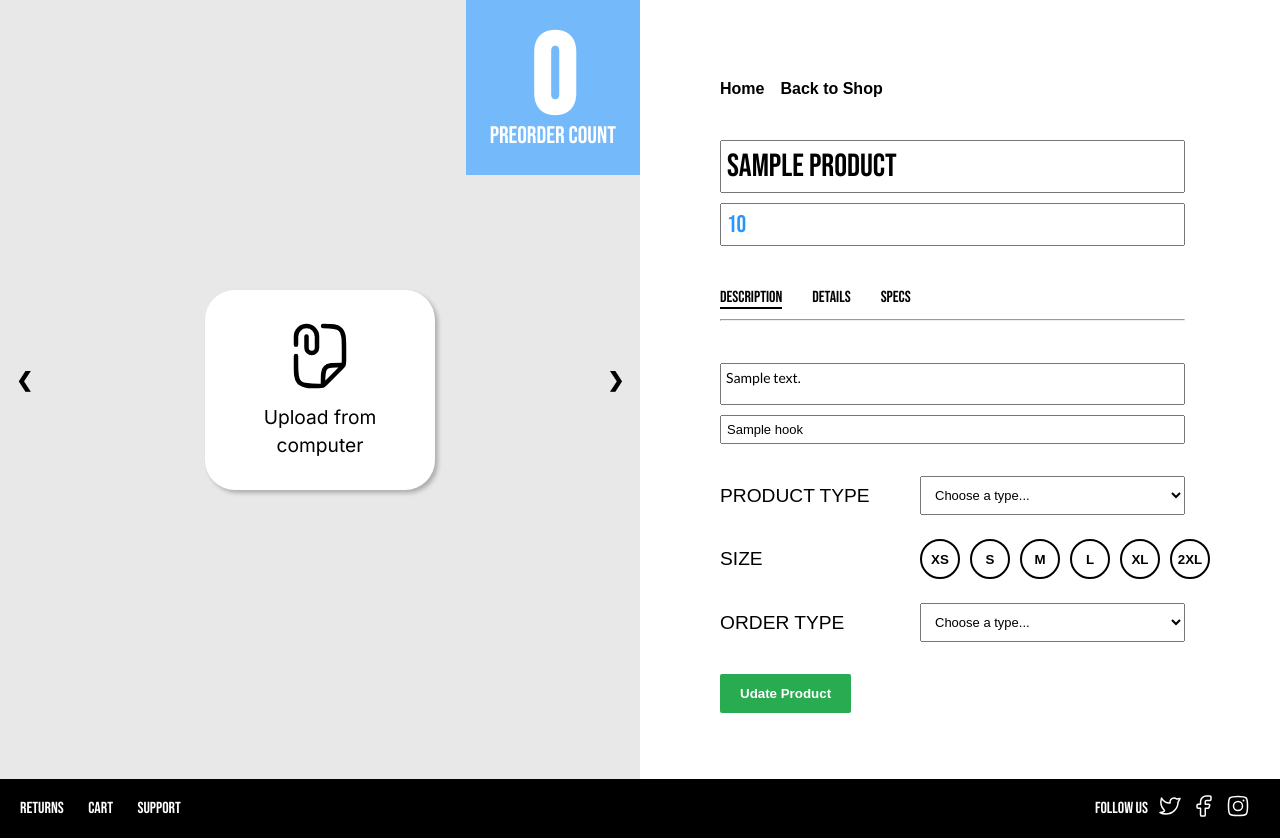
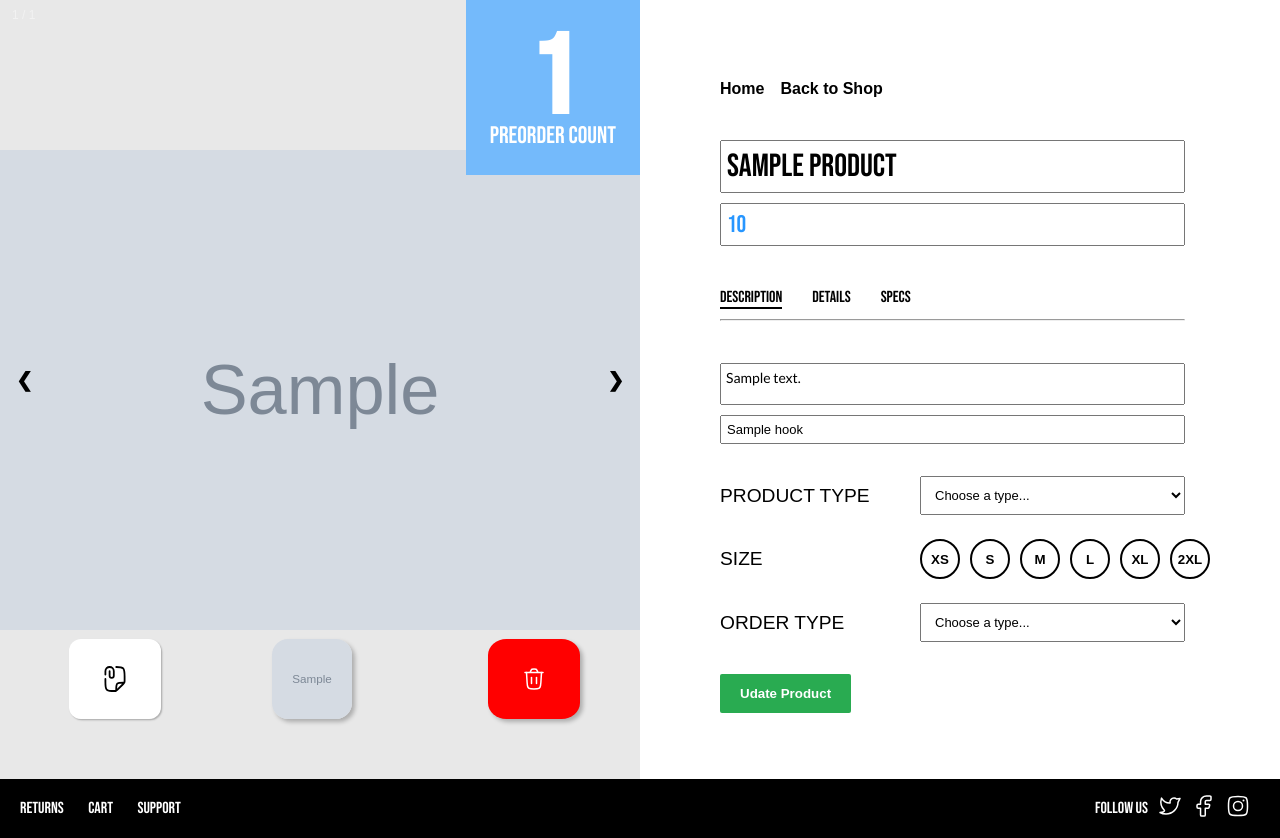
Before and after one commit to KishonShrill/UniGear, a Flask app: template app/templates/crud_blueprint/product_page-edit.html in a window 1280 px wide. Shown: the part 60-898 px from the top of the page. Run offline with Flask 3, Linux system fonts and the light colour scheme; the template is opened without the code that fills it: values that come from a table or form of the project are taken from there, most other values are stand-ins (such as "Sample title", 1, 10 or a date in 2020); grey boxes marked "Sample" are stand-in pictures; some libraries are stand-ins or nearby versions; some web fonts are replaced.

Commit message:
UNI-33 [Ba.] Changing javascript to include dynamic URL

```diff
--- a/app/routes/seller.py
+++ b/app/routes/seller.py
@@ -238,8 +238,10 @@ def product_new_submit():
       product.save()
 
       for size in sizes:
-        product.add_product_sizes(0, size)
+        product.add_product_sizes(size)
 
+
+      # Handle file uploads
       for picture in picture_urls:
         cloudinary_url = ""
 
--- /dev/null
+++ b/app/static/css/product_page-edit.css
@@ -0,0 +1,16 @@
+.product__image-wrapper {
+  align-items: end !important;
+  justify-items: start !important;
+}
+
+#upload-button {
+  transform: scale(0.4) !important;
+}
+
+#upload-button__description {
+  display: none !important;
+}
+
+#delete-image-button {
+  display: grid !important;
+}
--- a/app/static/js/product_page.js
+++ b/app/static/js/product_page.js
@@ -24,8 +24,6 @@ function updateSelectedSizes() {
 }
 
 
-let slideIndex = 1;
-let slidesData = [];
 const dataTransfer = new DataTransfer();
 
 // Function to copy files from one input to another
@@ -96,6 +94,7 @@ document.getElementById("pictureUpload").addEventListener("change", function() {
     };
     reader.readAsDataURL(files[i]);
   }
+
   // Change the top of the upload button after images are uploaded
   document.querySelector(".product__image-wrapper").style.alignItems = "end";
   document.querySelector(".product__image-wrapper").style.justifyItems = "start";
@@ -113,9 +112,10 @@ function renderSlides() {
 
   slidesContainer.innerHTML = '';
   thumbnailsContainer.innerHTML = '';
-
   slidesData.forEach((slide, index) => {
     // Create slide
+    console.log("Pictures: " + slide)
+
     const slideDiv = document.createElement("div");
     slideDiv.className = "mySlides";
     if (index + 1 === slideIndex) slideDiv.style.display = "flex"; // Show current slide
@@ -126,7 +126,11 @@ function renderSlides() {
     slideDiv.appendChild(numberText);
 
     const img = document.createElement("img");
-    img.src = slide.src;
+    if (slide.src == undefined) {
+      img.src = slide;
+    } else {
+      img.src = slide.src;
+    }
     img.className = "mySlides__image";  // Added new class here
     slideDiv.appendChild(img);
 
@@ -136,7 +140,11 @@ function renderSlides() {
     const thumbDiv = document.createElement("div");
     thumbDiv.className = "column";
     const thumbImg = document.createElement("img");
-    thumbImg.src = slide.src;
+    if (slide .src == undefined) {
+      thumbImg.src = slide;
+    } else {
+      thumbImg.src = slide.src;
+    }
     thumbImg.className = "demo cursor";
     thumbImg.onclick = () => currentSlide(index + 1);
     thumbDiv.appendChild(thumbImg);
--- a/app/templates/crud_blueprint/product_details.html
+++ b/app/templates/crud_blueprint/product_details.html
@@ -223,6 +223,7 @@
         modal.close();
     });
 
+    let slidesData = [];
     // Image Slider Logic
     let slideIndex = 1;
     showSlides(slideIndex);
--- a/app/templates/crud_blueprint/product_page-create.html
+++ b/app/templates/crud_blueprint/product_page-create.html
@@ -151,6 +151,9 @@
   {{ components.render_alerts() }}
   {{ components.render_footer() }}
   <script>
+    let slideIndex = 1;
+    let slidesData = [];
+
     const openButton = document.querySelector("[data-open-modal]")
     const closeButton = document.querySelector("[data-close-modal]")
     const modal = document.querySelector("[data-modal]")
--- a/app/templates/crud_blueprint/product_page-edit.html
+++ b/app/templates/crud_blueprint/product_page-edit.html
@@ -5,6 +5,7 @@
 {% block head %}
   <link rel="stylesheet" href="{{ url_for('static', filename='css/product_page.css') }}">
   <link rel="stylesheet" href="{{ url_for('static', filename='css/product_page-crud.css') }}">
+  <link rel="stylesheet" href="{{ url_for('static', filename='css/product_page-edit.css') }}">
   <link rel="stylesheet" href="{{ url_for('static', filename='css/utils.css') }}">
   <link rel="stylesheet" href="{{ url_for('static', filename='css/alert.css') }}">
 {% endblock %}
@@ -20,9 +21,13 @@
 
       <div class="product__image-gallery">
         <div class="product__image-preview" id="slides-container">
-          <!-- Dynamic slides will be inserted here -->
+          {% for image in product_pictures %}
+            <div class="mySlides" style="{% if loop.index == 1 %}display: flex;{% else %}display: none;{% endif %}">
+              <div class="numbertext">{{ loop.index }} / {{ images|length }}</div>
+              <img src="{{ image }}" alt="Product Image" class="mySlides__image">
+            </div>
+          {% endfor %}
         </div>
-
         <a class="prev" onclick="plusSlides(-1)">❮</a>
         <a class="next" onclick="plusSlides(1)">❯</a>
       </div>
@@ -45,12 +50,18 @@
       </div>
 
       <div class="product__image-thumbnails" id="thumbnails">
-        <!-- Thumbnails will be dynamically added here -->
+        {% for image in product_pictures %}
+          <div class="column">
+            <img src="{{ image }}"
+                 class="demo cursor {% if loop.first %}active{% endif %}"
+                 onclick="currentSlide({{ loop.index }})">
+          </div>
+        {% endfor %}
       </div>
 
       <div class="product__quantity-viewer">
-        <h1>0</h1>
-        <p>preorder count</p>
+        <h1>{{ total_quantity }}</h1>
+        <p>Preorder Count</p>
       </div>
     </section>
 
@@ -177,5 +188,46 @@
     });
     // REMOVE NING SCRIPT SA PRODUCT DETAILS
   </script>
+  <script>
+    let slidesData = [];
+    window.onload = function() {
+
+      {% for image in product_pictures %}
+        slidesData.push('{{ image }}')
+      {% endfor %}
+    };
+  </script>
+  <script>
+    // Image Slider Logic
+    let slideIndex = 1;
+    showSlides(slideIndex);
+
+    function plusSlides(n) {
+      showSlides(slideIndex += n);
+    }
+
+    function currentSlide(n) {
+      showSlides(slideIndex = n);
+    }
+
+    function showSlides(n) {
+      const slides = document.getElementsByClassName("mySlides");
+      const dots = document.getElementsByClassName("demo");
+
+      if (n > slides.length) slideIndex = 1;
+      if (n < 1) slideIndex = slides.length;
+
+      for (let i = 0; i < slides.length; i++) {
+        slides[i].style.display = "none";
+      }
+
+      for (let i = 0; i < dots.length; i++) {
+        dots[i].className = dots[i].className.replace(" active", "");
+      }
+
+      slides[slideIndex - 1].style.display = "flex";
+      dots[slideIndex - 1].className += " active";
+    }
+  </script>
   <script src="{{ url_for('static', filename='js/product_page.js') }}"></script>
 {% endblock %}
```
